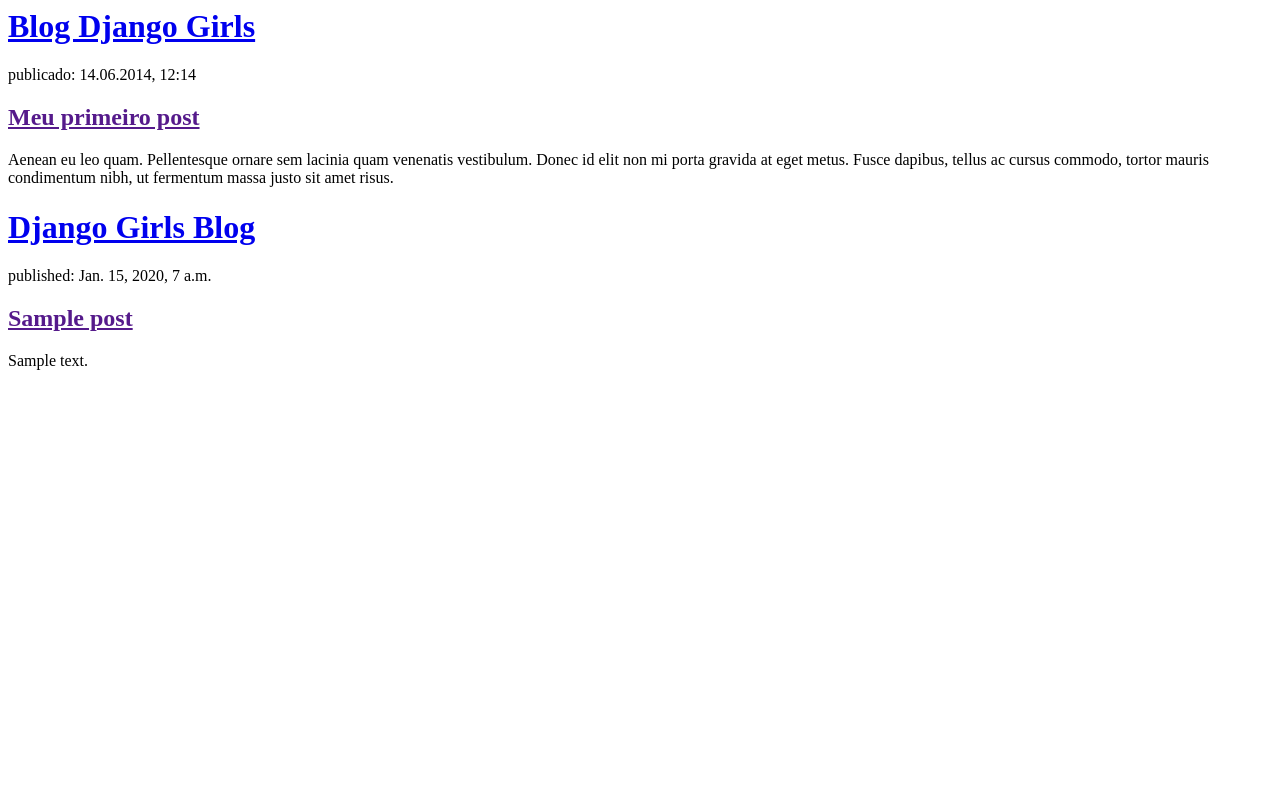
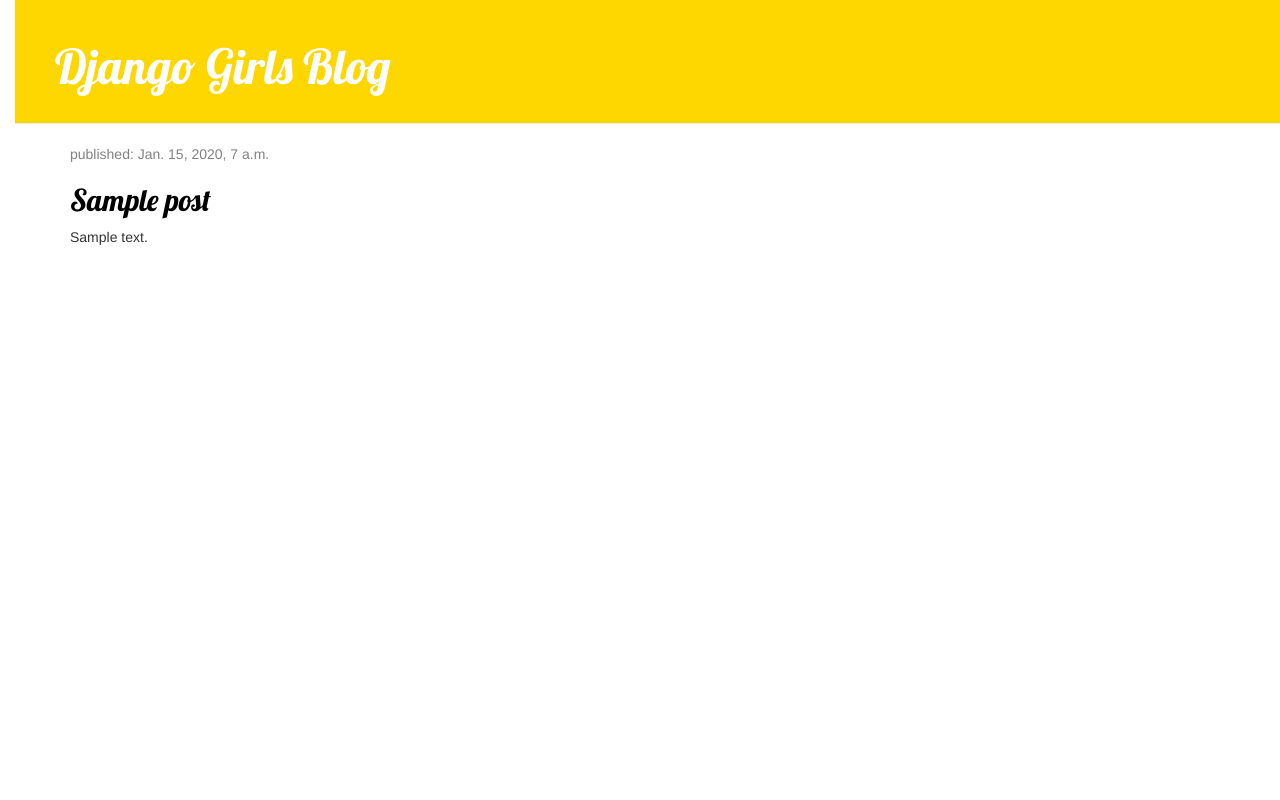
Before and after one commit to marimezalira/my-first-blog, a Django app: template blog/templates/blog/post_list.html in a window 1280 px wide. Run offline with Django 3.2, Linux system fonts and the light colour scheme; the template is opened without the code that fills it: values that come from a table or form of the project are taken from there, others are empty; tables that the repository leaves empty hold one stand-in row (values such as "Sample post"); some libraries are stand-ins or nearby versions.

Commit message:
salvando html e css

```diff
--- /dev/null
+++ b/blog/static/css/blog.css
@@ -0,0 +1,55 @@
+h1 a, h2 a {
+    color: #C25100;
+    font-family: 'Lobster';
+}
+
+body {
+    padding-left: 15px;
+}
+
+.page-header {
+    background-color: #FFD700;
+    margin-top: 0;
+    padding: 20px 20px 20px 40px;
+}
+
+.page-header h1, .page-header h1 a, .page-header h1 a:visited, .page-header h1 a:active {
+    color: #ffffff;
+    font-size: 36pt;
+    text-decoration: none;
+}
+
+.content {
+    margin-left: 40px;
+}
+
+h1, h2, h3, h4 {
+    font-family: 'Lobster', cursive;
+}
+
+.date {
+    color: #828282;
+}
+
+.save {
+    float: right;
+}
+
+.post-form textarea, .post-form input {
+    width: 100%;
+}
+
+.top-menu, .top-menu:hover, .top-menu:visited {
+    color: #ffffff;
+    float: right;
+    font-size: 26pt;
+    margin-right: 20px;
+}
+
+.post {
+    margin-bottom: 70px;
+}
+
+.post h2 a, .post h2 a:visited {
+    color: #000000;
+}
--- a/blog/templates/blog/post_list.html
+++ b/blog/templates/blog/post_list.html
@@ -1,28 +1,31 @@
+{% load static %}
 <html>
     <head>
-        <title>Blog Django Girls</title>
+      <link href="//fonts.googleapis.com/css?family=Lobster&subset=latin,latin-ext" rel="stylesheet" type="text/css">
+        <title>Django Girls blog</title>
+        <link rel="stylesheet" href="//maxcdn.bootstrapcdn.com/bootstrap/3.2.0/css/bootstrap.min.css">
+        <link rel="stylesheet" href="//maxcdn.bootstrapcdn.com/bootstrap/3.2.0/css/bootstrap-theme.min.css">
+        <link rel="stylesheet" href="{% static 'css/blog.css' %}">
     </head>
     <body>
-        <div>
-            <h1><a href="/">Blog Django Girls</a></h1>
+      <div class="page-header">
+          <h1><a href="/">Django Girls Blog</a></h1>
         </div>
 
-        <div>
-            <p>publicado: 14.06.2014, 12:14</p>
-            <h2><a href="">Meu primeiro post</a></h2>
-            <p>Aenean eu leo quam. Pellentesque ornare sem lacinia quam venenatis vestibulum. Donec id elit non mi porta gravida at eget metus. Fusce dapibus, tellus ac cursus commodo, tortor mauris condimentum nibh, ut fermentum massa justo sit amet risus.</p>
+        <div class="content container">
+    <div class="row">
+        <div class="col-md-8">
+            {% for post in posts %}
+                <div class="post">
+                    <div class="date">
+                        <p>published: {{ post.published_date }}</p>
+                    </div>
+                    <h2><a href="">{{ post.title }}</a></h2>
+                    <p>{{ post.text|linebreaksbr }}</p>
+                </div>
+            {% endfor %}
         </div>
-
-        <div>
-    <h1><a href="/">Django Girls Blog</a></h1>
+    </div>
 </div>
-
-{% for post in posts %}
-    <div>
-        <p>published: {{ post.published_date }}</p>
-        <h2><a href="">{{ post.title }}</a></h2>
-        <p>{{ post.text|linebreaksbr }}</p>
-    </div>
-{% endfor %}
     </body>
 </html>
```
